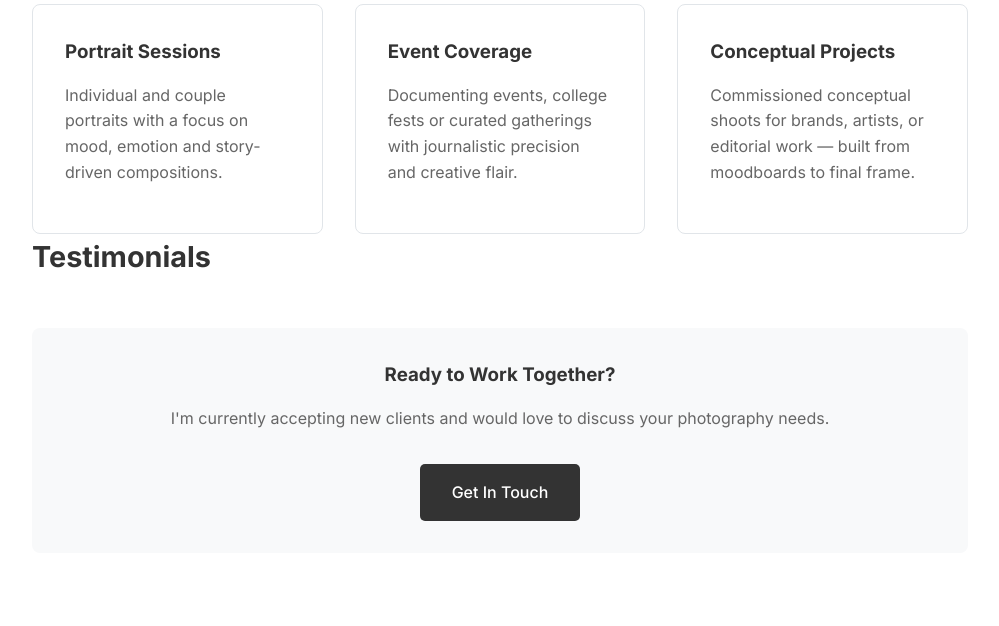
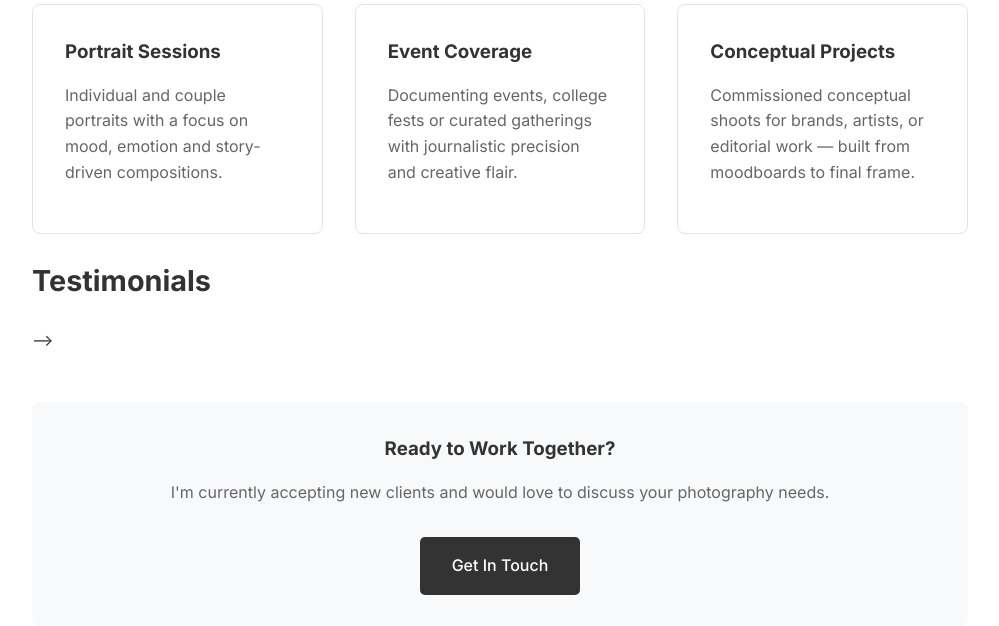
Before and after one commit to Parthnuwal7/infinite.pixelz, a Flask app: template photography_website/templates/about.html in a window 1280 px wide. Shown: the part 1466-2092 px from the top of the page, without its empty margins (140-1139 px from the left). Run offline with Flask 3, Linux system fonts and the light colour scheme; the template is opened without the code that fills it, so the values that code supplies are empty; some libraries are stand-ins or nearby versions.

Commit message:
Update about.html

```diff
--- a/photography_website/templates/about.html
+++ b/photography_website/templates/about.html
@@ -116,9 +116,9 @@
                 </div>
             </div>
 
-            <!-- Testimonials Section -->
+<!--             <!-- Testimonials Section -->
             <div class="about-section">
-                <h2 style="font-size: 1.8rem; margin-bottom: 1.5rem; color: #333;">Testimonials</h2>
+                <h2 style="font-size: 1.8rem; margin-bottom: 1.5rem; margin-top: 1.5rem; color: #333;">Testimonials</h2>
 
                 <div class="swiper-container testimonial-swiper">
                     <div class="swiper-wrapper">
@@ -143,7 +143,7 @@
                         {% endfor %}
                     </div>
                 </div>
-            </div>
+            </div> -->
 
             <div style="text-align: center; margin-top: 3rem; padding: 2rem; background: #f8f9fa; border-radius: 8px;">
                 <h3 style="margin-bottom: 1rem; color: #333;">Ready to Work Together?</h3>
```
